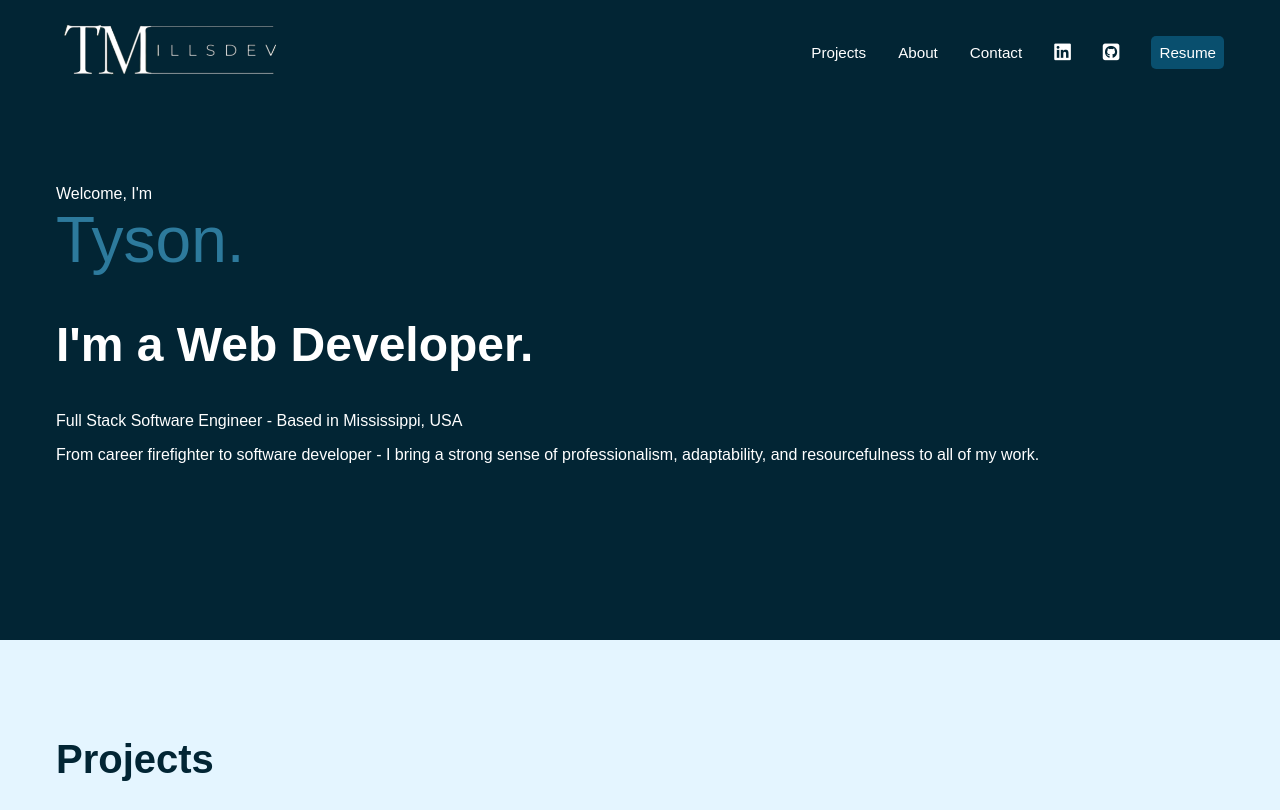
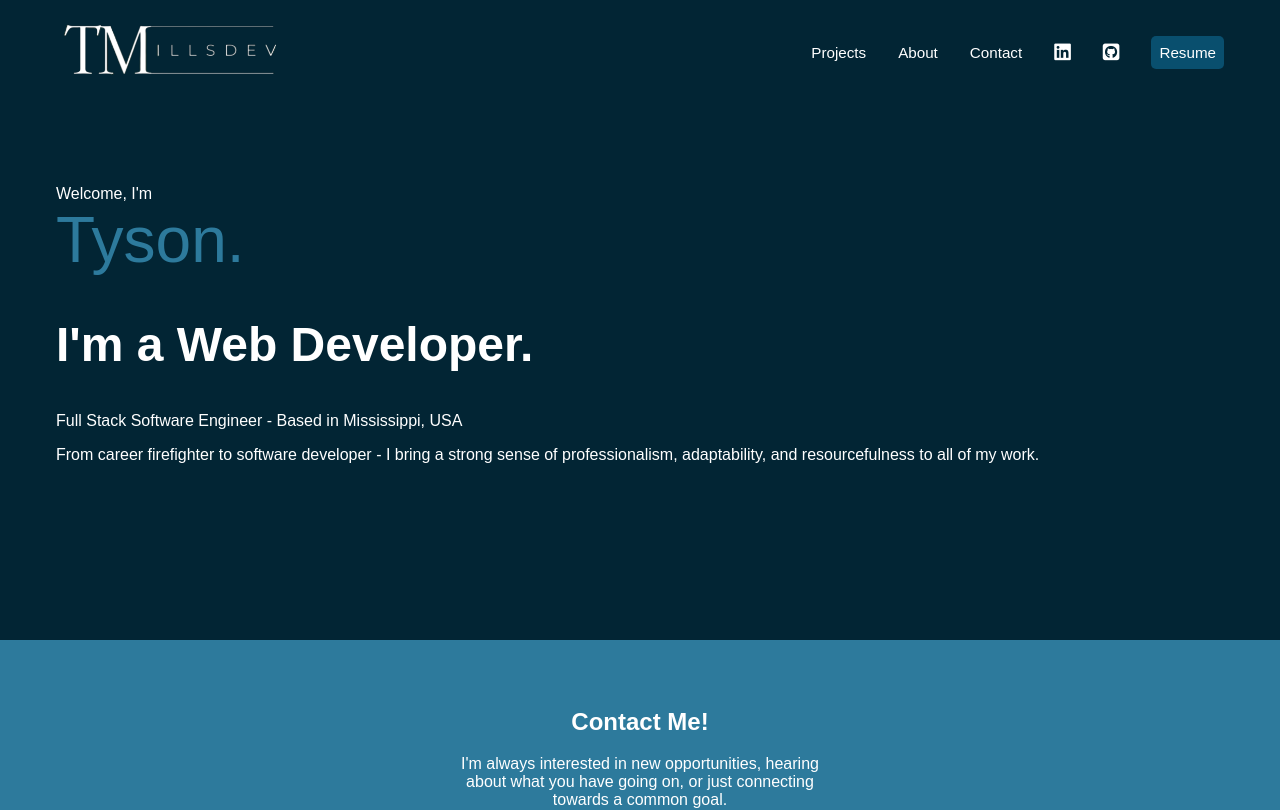
Before and after one commit to tmills5/portfolio_app, a React (Create React App) app: page /home in a window 1280 px wide. Shown: the top 810 px of the page. Built offline with nearby package versions, Linux system fonts and the light colour scheme; a web font is replaced by a local one.

Commit message:
new ind pages

```diff
--- a/src/App.js
+++ b/src/App.js
@@ -4,7 +4,7 @@ import { Routes, Route } from 'react-router-dom';
 import Landing from './components/Landing';
 import Nav from './components/Nav';
 import Home from './components/Home';
-// import Projects from './components/Projects';
+import ProjectsPage from './components/ProjectsPage';
 import About from './components/About';
 import Footer from './components/Footer';
 import ContactPage from './components/ContactPage';
@@ -18,7 +18,7 @@ function App() {
       <Routes>
         <Route exact path='/' element={<Landing />} />
         <Route exact path='/home' element={<Home />} />
-        {/* <Route exact path='/projects' element={<Projects />} /> */}
+        <Route exact path='/projects' element={<ProjectsPage />} />
         <Route exact path='/about' element={<About />} />
         <Route exact path='/contact' element={<ContactPage />} />
       </Routes>
--- a/src/components/ContactPage.js
+++ b/src/components/ContactPage.js
@@ -1,5 +1,4 @@
 import SplitScreen from "../layout/SplitScreen";
-
 import Form from "./Form";
 
 
--- a/src/components/Form.js
+++ b/src/components/Form.js
@@ -1,7 +1,5 @@
 import { useState, useEffect } from "react";
 import { MDBTextArea, MDBInput, MDBBtn } from "mdb-react-ui-kit";
-
-
 
 const Form = () => {
 
--- a/src/components/Home.js
+++ b/src/components/Home.js
@@ -1,22 +1,14 @@
-import React from 'react';
 import IntroSection from './IntroSection';
 import Footer from './Footer'
 import ContactSection from './ContactSection';
-import ProjectsSection from './ProjectsSection';
-// import Nav from './Nav';
-// import TyHeadshot from '../assets/images/TyHeadshotNoBg.png';
-// import {Fade, Slide} from 'react-awesome-reveal';
 
-// import { MDBContainer, MDBRow, MDBCol, MDBBtn, MDBIcon } from 'mdb-react-ui-kit';
 
 function Home() {
 
     return(
       <>
         <IntroSection />
-        <ProjectsSection />
         <ContactSection />
-
         <Footer />
       </>
     )
--- a/src/components/Nav.js
+++ b/src/components/Nav.js
@@ -9,7 +9,7 @@ function Nav() {
     <nav>
       <ul>
         <li><a href='/home'><img src={logoWhite} alt='logo' className='logo' /></a></li>
-        <li><a href='#projects'>Projects</a></li>
+        <li><a href='/projects'>Projects</a></li>
         <li><a href='/about'>About</a></li>
         <li><a href='/contact'>Contact</a></li>
         <li>
--- a/src/components/ProjectsSection.js
+++ b/src/components/ProjectsPage.js
@@ -1,11 +1,5 @@
 import MBHScreenShot from '../assets/images/MBHScreenShot.png';
 import ParkItScreenShot from '../assets/images/ParkItScreenShot.png';
-
-// ! Need to make own page and
-// ! fix routing in nav. Currently,
-// ! jumps to section ID and
-// ! no way to route back when on
-// ! different page
 
 //! add video demo link or deploy and include link
 
```
